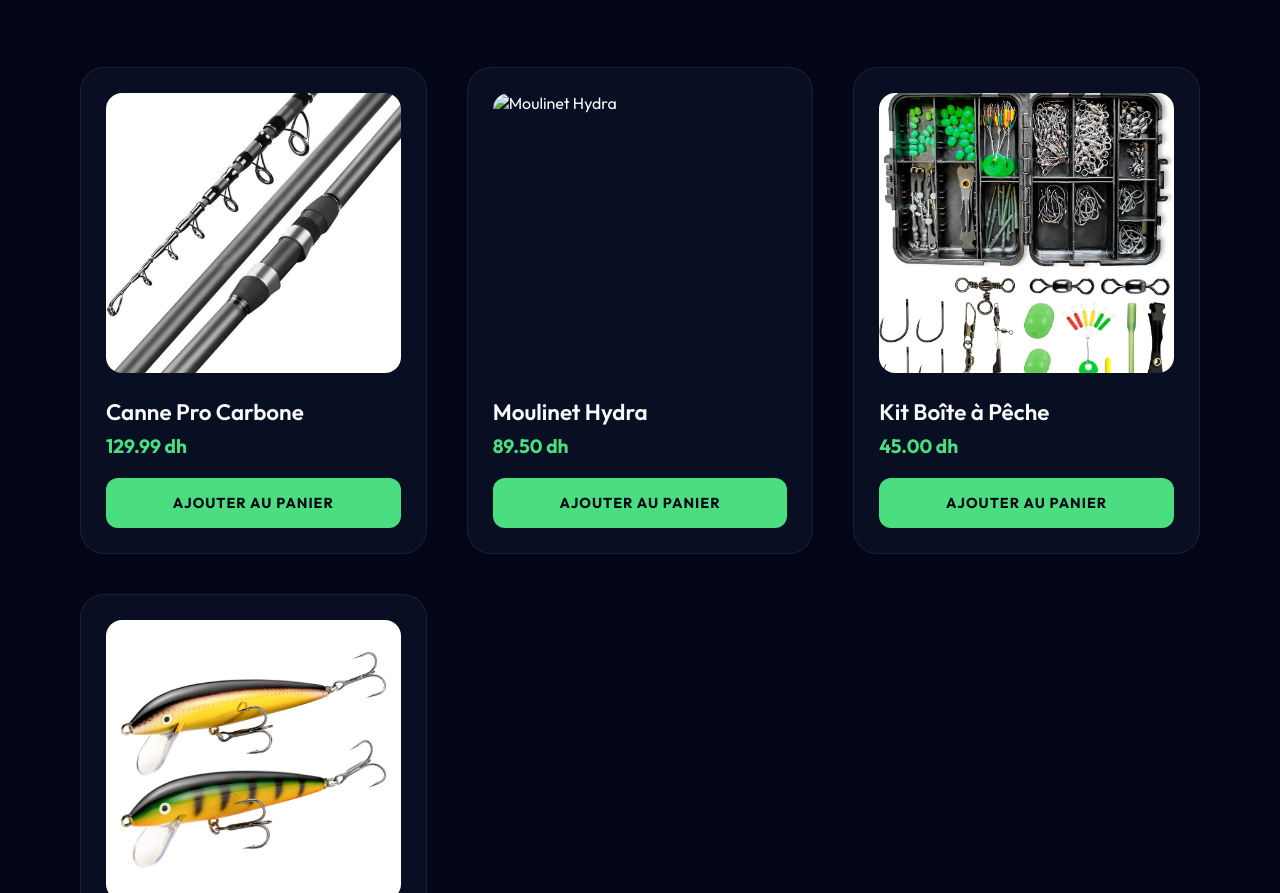
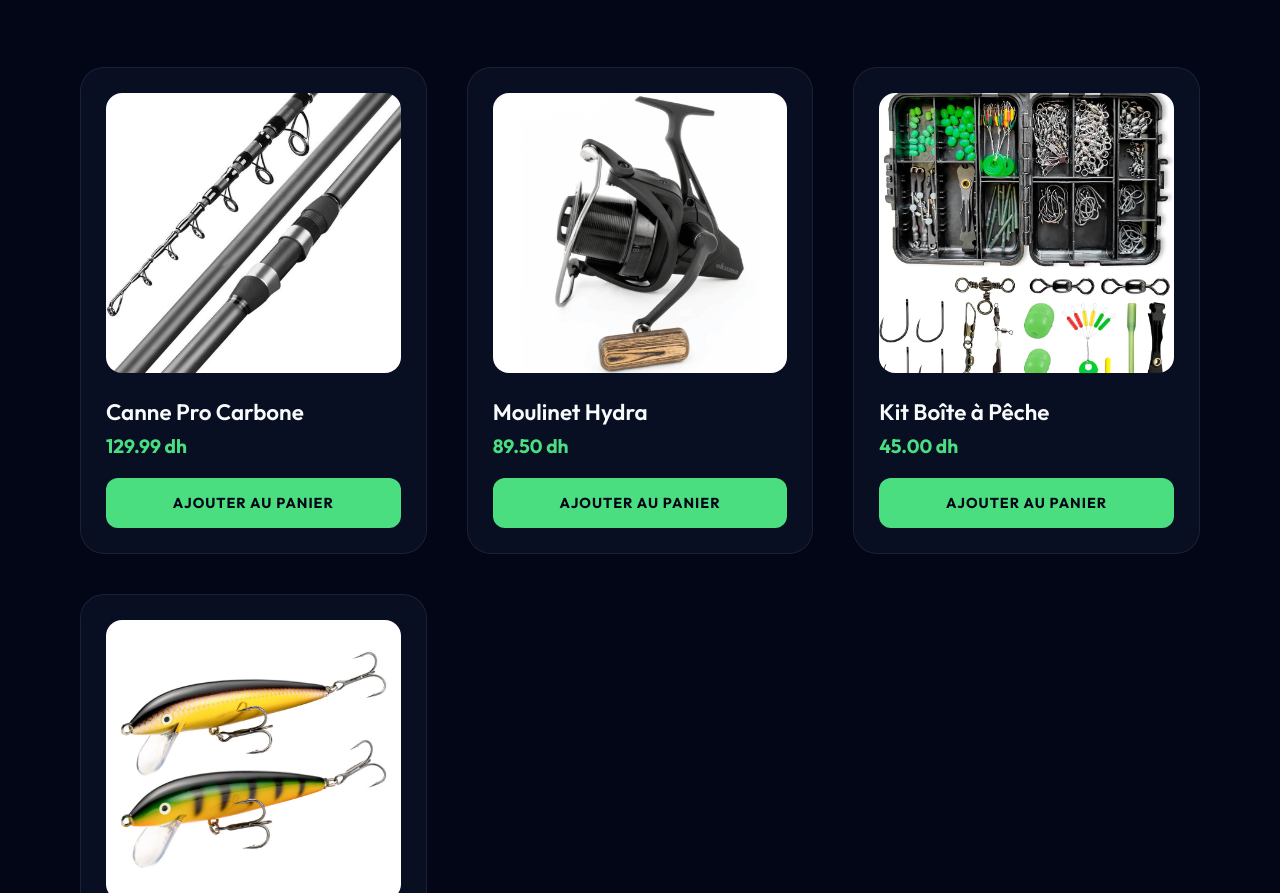
Before and after one commit to waveverte/waveverte.github.io, a plain HTML site: page index.html in a window 1280 px wide. Shown: the part 987-1880 px from the top of the page. Drawn offline with nearby package versions, Linux system fonts and the light colour scheme.

Commit message:
Update index.html

```diff
--- a/index.html
+++ b/index.html
@@ -340,7 +340,7 @@ section { padding: 120px 80px; }
 /* --- DATA WITH REAL IMAGES --- */
 const products = [
   { id: 1, name: "Canne Pro Carbone", price: 129.99, img: "canne.jpg" },
-  { id: 2, name: "Moulinet Hydra", price: 89.50, img: "moulinet.jpg" },
+  { id: 2, name: "Moulinet Hydra", price: 89.50, img: "moulinet.png" },
   { id: 3, name: "Kit Boîte à Pêche", price: 45.00, img: "peche.jpg" },
   { id: 4, name: "Leurre Rapide", price: 15.00, img: "leurre.jpg" }
 ];
```
